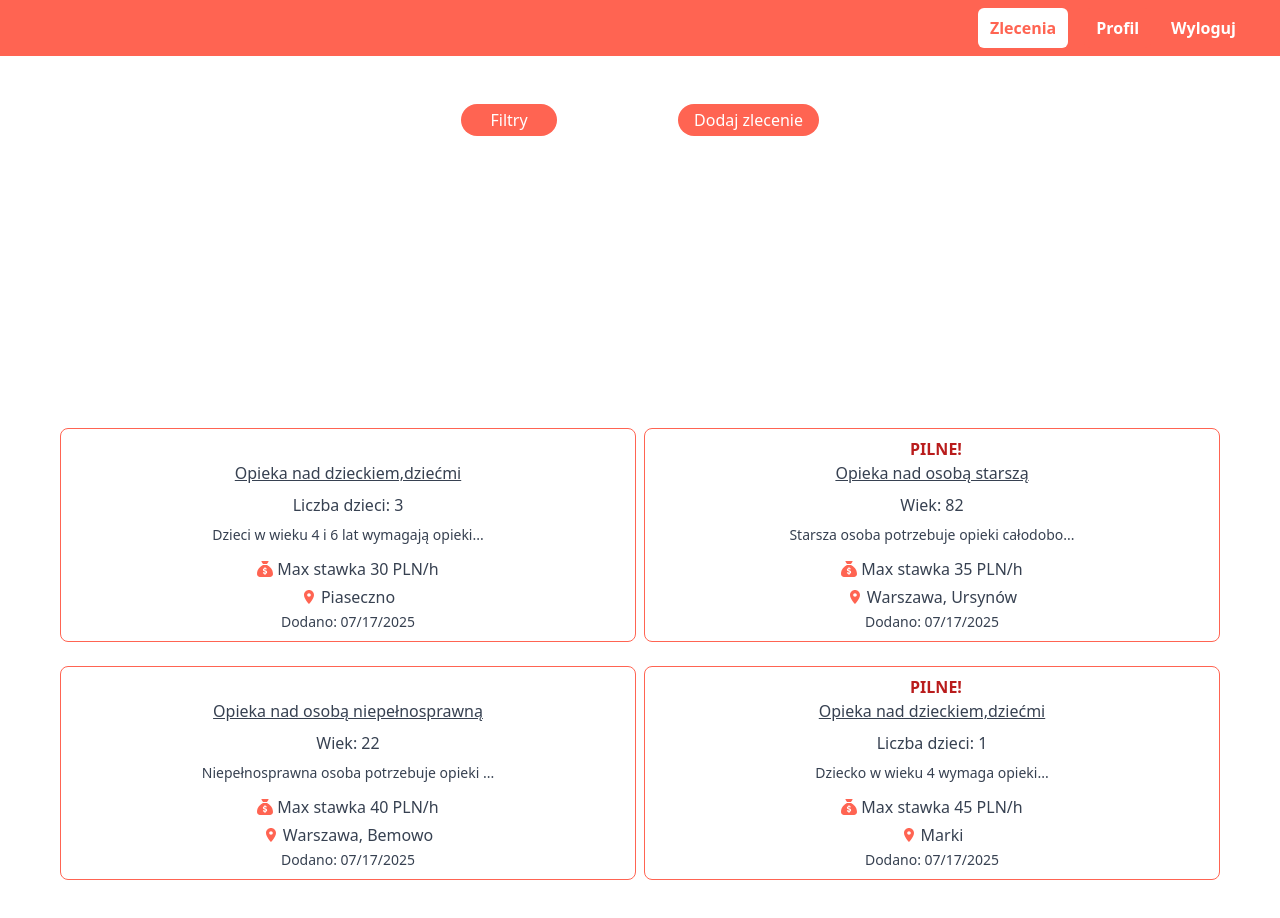
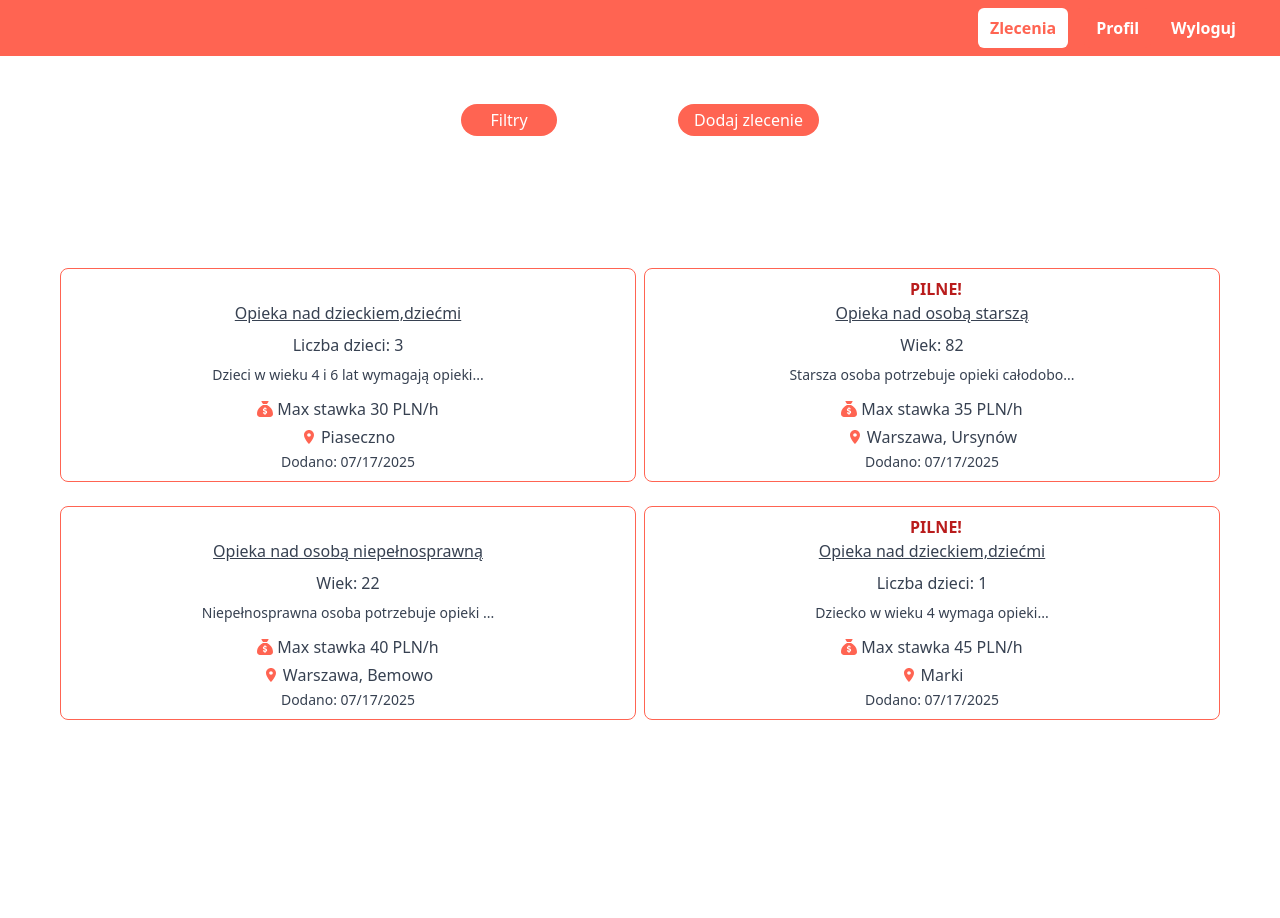
Before and after one commit to Rokoos/guardian, a React (Create React App) app: page /orders in a window 1280 px wide. Shown: the top 918 px of the page. After the commit the page ends 800 px from the top, so only its background shows below. Built offline with nearby package versions, Linux system fonts and the light colour scheme; a web font is replaced by a local one.

Commit message:
Changing name & fixing mt in Orders.jsx

```diff
--- a/public/index.html
+++ b/public/index.html
@@ -22,7 +22,7 @@
       work correctly both with client-side routing and a non-root public URL.
       Learn how to configure a non-root public URL by running `npm run build`.
     -->
-    <title>Warsaw Nanny</title>
+    <title>Guardian</title>
   </head>
   <body>
     <noscript>You need to enable JavaScript to run this app.</noscript>
--- a/src/components/Orders/Orders.jsx
+++ b/src/components/Orders/Orders.jsx
@@ -82,7 +82,7 @@ const Orders = () => {
         )}
       </div>
 
-      <div className="w-full flex  xl:flex-row flex-col xl:mt-60  justify-center items-center   p-2 mt-6  absolute  ">
+      <div className="w-full flex  xl:flex-row flex-col xl:mt-20  justify-center items-center   p-2 mt-6  absolute  ">
         {arr.length === 0 && !isLoading && <h4>Sorry, no matches found!</h4>}
         <div className="w-full max-w-[1200px] m-auto grid place-items-center grid-cols-1 md:grid-cols-2  gap-2 p-5 mt-16    md:mt-40  ">
           {arr.length > 0 &&
```
